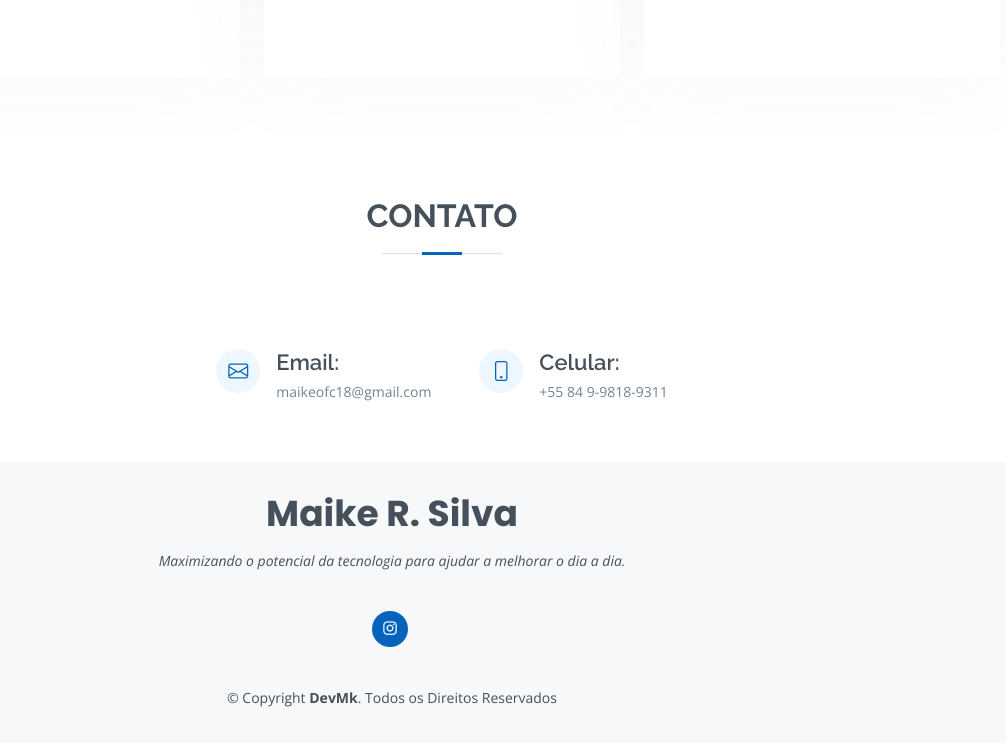
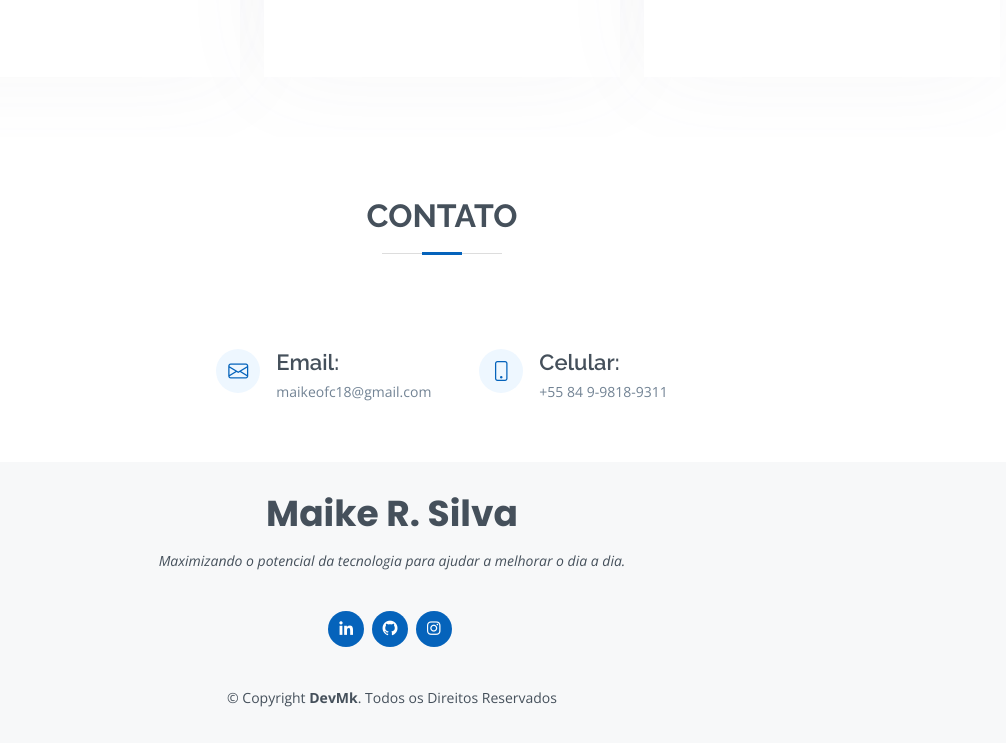
Before and after one commit to devmkpro/Luzialcn.github.io, a plain HTML site: page index.html in a window 1280 px wide. Shown: the part 4745-5488 px from the top of the page, without its empty margins (248-1254 px from the left). Drawn offline with nearby package versions, Linux system fonts and the light colour scheme.

Commit message:
chore: Update social media links in index.html

```diff
--- a/index.html
+++ b/index.html
@@ -768,6 +768,16 @@
           dia.
         </p>
         <div class="social-links">
+
+          <a href="https://www.linkedin.com/in/maike-rosa-da-silva-3090141ab/" class="linkedin"
+            ><i class="bx bxl-linkedin"></i
+
+          ></a>
+
+          <a href="https://www.github.com/devmkpro" class="github"
+            ><i class="bx bxl-github"></i
+          ></a>
+
           <a href="https://instagram.com/_devmk" class="instagram"
             ><i class="bx bxl-instagram"></i
           ></a>
```
